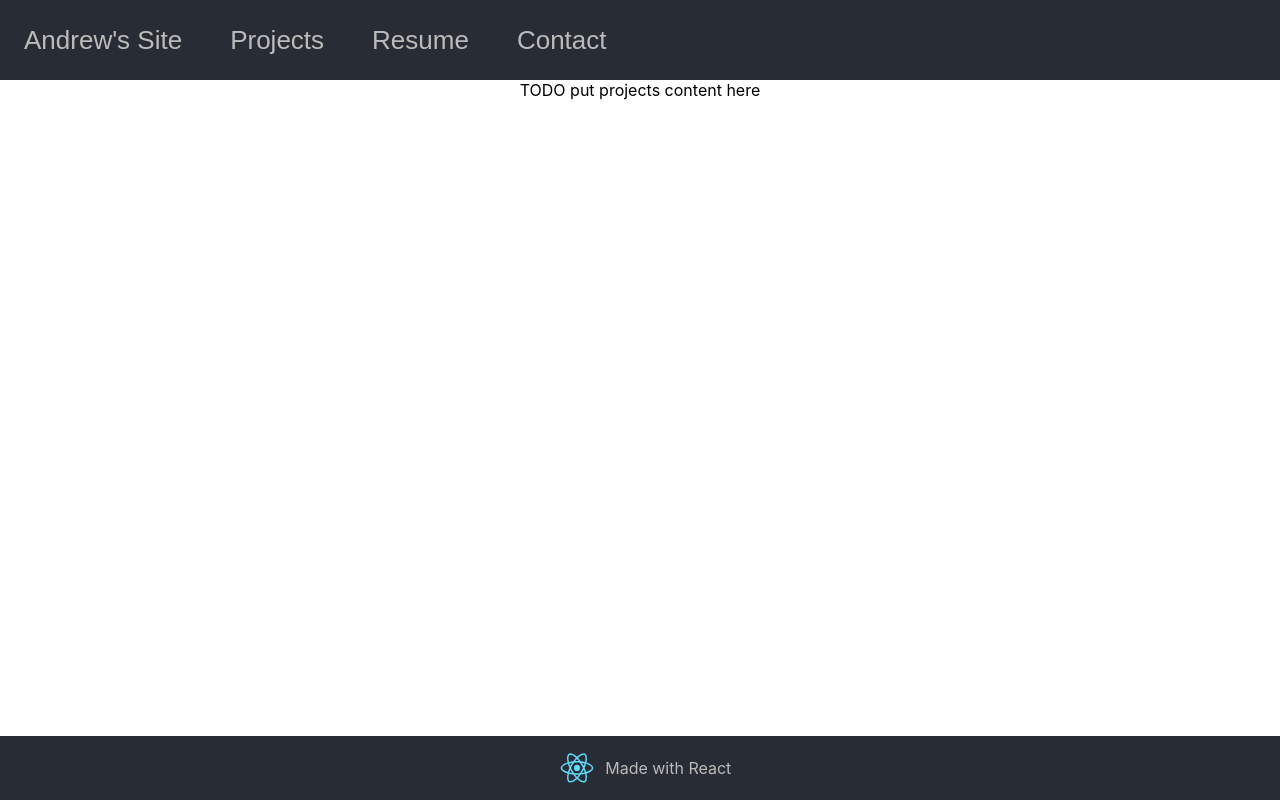
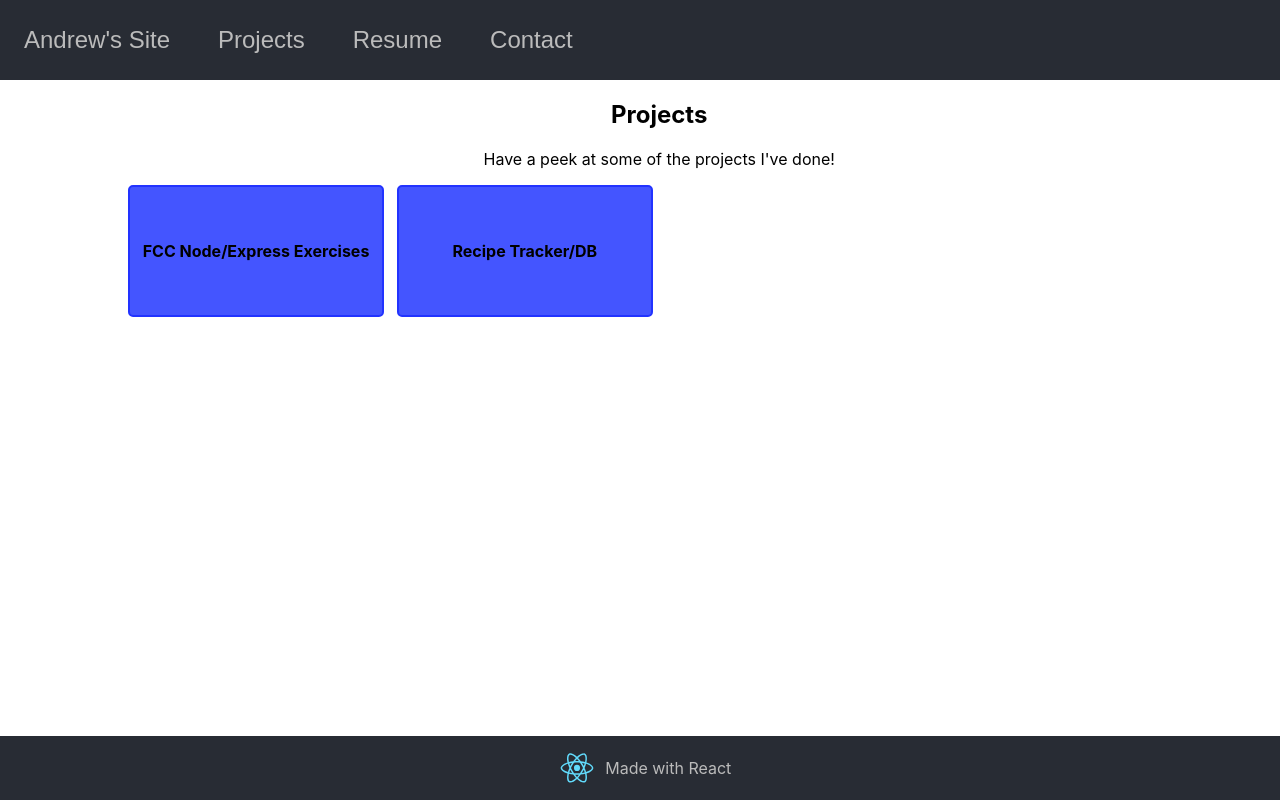
Before and after one commit to andpberr/andpberr.github.io, a React (Create React App) app: page / in a window 1280 px wide. Both pictures are taken after a click on the element "Projects". Built offline with nearby package versions, Linux system fonts and the light colour scheme.

Commit message:
Added some real projects, lorem ipsum, contact info

```diff
--- a/src/App.js
+++ b/src/App.js
@@ -48,7 +48,9 @@ class App extends React.Component {
           resuClick={this.resuClickHandler.bind(this)}
 
         />
-        <MainContent view={this.state.page} />
+        <div id="main-container">
+          <MainContent view={this.state.page} />
+        </div>
         <Footer />
       </div>
     );
--- a/src/App.scss
+++ b/src/App.scss
@@ -1,7 +1,9 @@
 $dark-bg: #282c34;
 $lite-fg: #bbb;
+$header-height: 10vh;
 
 .App {
+  display:flex;
   text-align: center;
 }
 
@@ -12,16 +14,18 @@ $lite-fg: #bbb;
 
 .App-header {
   background-color: $dark-bg;
-  min-height: 10vh;
+  min-height: $header-height;
   display: flex;
   flex-direction: row;
   align-items: left;
   justify-content: left;
-  font-size: calc(10px + 2vmin);
+  //font-size: calc(10px + 2vmin);
+  font-size: 3vmin;
   color: white;
-  position: relative;
+  position: fixed;
   top: 0px;
   width: 100%;
+  height: 5vmin;
 }
 
 .navlink {
@@ -54,48 +58,48 @@ $lite-fg: #bbb;
   flex-direction: row;
   align-items: center;
   justify-content: center;
-  position: absolute;
+  position: fixed;
   bottom: 0px;
   width: 100%;
   color: $lite-fg;
 }
 
-#project-list {
-  background-color: $dark-bg;
-  color: $lite-fg;
+pre {
+  display: inline-block;
+  background-color:#ddd;
+  padding:6px;
+  border-radius:4px;
 }
 
-#project-list-container {
-  float:left;
-  position:relative;
+#main-container {
+  display:flex;
+  margin-top: $header-height;
+  margin-left: 10vw;
+  margin-right: 10vw;
+  width:100%;
+  flex-direction:column;
 }
 
-#project-list-container .dropdown-content {
-  display:none;
-  visibility: hidden;
-  background-color: $dark-bg;
-  color: $lite-fg;
-  position:absolute;
-  z-index:1;
-  min-width:230px;
-  bottom:0px;
-
+.project-listing {
+  display: grid;
+  grid-template-columns: 20vw 20vw 20vw 20vw;
+  column-gap: 1vw;
+  row-gap: 1vw;
 }
 
-#project-list-container .dropdown-content .project{
-  position: absolute;
-  float: none;
-  padding: 5px;
-  display:block;
-  font-size:  calc(2px + 2vmin);;
-  text-align: left;
-  background-color: $dark-bg;
-  color: $lite-fg;
-  left:0px;
-  top:0px;
+.project-entry {
+  display:flex;
+  justify-content: center;
+  flex-direction: column;
+  height: 10vw;
+  border: 2px solid #2233ff;
+  border-radius: 5px;
+  background-color: #4455ff;
+  color: black;
+  text-decoration: none;
+  font-weight: bold;
 }
 
-#project-list-container:hover .dropdown-content {
-  display: block;
-  visibility: visible;
+.project-entry:hover {
+  background-color: #6677ff;
 }
--- a/src/Components/Contents/Contact.js
+++ b/src/Components/Contents/Contact.js
@@ -4,7 +4,16 @@ class Contact extends React.Component {
 
     render() {
         return (
-            <div>TODO put contact content here</div>
+            <div>
+                <h2>Contact Me!</h2>
+                <p>
+                    If you would like to make contact, I can be reached via my personal email, &nbsp;
+                        <pre>`${'{'}first_name{'}'}`</pre>dot<pre>`${'{'}last_name + '9' + '1'{'}'}`</pre>at gmail.com.
+                </p>
+                <p>
+                    You can also find me on <a target="_blank" rel="noopener noreferrer" href="http://www.linkedin.com/in/andrew-p-berry">LinkedIn</a>.
+                </p>
+            </div>
         );
     }
 }
--- a/src/Components/Contents/Home.js
+++ b/src/Components/Contents/Home.js
@@ -4,7 +4,30 @@ class Home extends React.Component {
 
     render() {
         return (
-            <div>TODO put home content here</div>
+            <div>
+                <h2>Hello World!</h2>
+                <p>My name is Andrew Berry and this is my site.
+                    Lorem ipsum dolor sit amet,
+                    consectetur adipiscing elit,
+                    sed do eiusmod tempor incididunt ut labore et dolore magna aliqua.
+                    Ut enim ad minim veniam,
+                    quis nostrud exercitation ullamco laboris nisi ut aliquip ex ea commodo consequat.
+                    Duis aute irure dolor in reprehenderit in voluptate velit esse cillum dolore eu fugiat nulla pariatur.
+                    Excepteur sint occaecat cupidatat non proident,
+                    sunt in culpa qui officia deserunt mollit anim id est laborum.
+                </p>
+
+                <p>
+                    Lorem ipsum dolor sit amet,
+                    consectetur adipiscing elit,
+                    sed do eiusmod tempor incididunt ut labore et dolore magna aliqua.
+                    Ut enim ad minim veniam,
+                    quis nostrud exercitation ullamco laboris nisi ut aliquip ex ea commodo consequat.
+                    Duis aute irure dolor in reprehenderit in voluptate velit esse cillum dolore eu fugiat nulla pariatur.
+                    Excepteur sint occaecat cupidatat non proident,
+                    sunt in culpa qui officia deserunt mollit anim id est laborum.
+                </p>
+            </div>
         );
     }
 }
--- a/src/Components/Contents/Projects.js
+++ b/src/Components/Contents/Projects.js
@@ -1,10 +1,29 @@
 import React from 'react';
 
 class Project extends React.Component {
+    constructor(props) {
+        super(props);
+
+        this.projects = [
+            {name:"FCC Node/Express Exercises", link:"https://reinvented-rust-english.glitch.me/"},
+            {name:"Recipe Tracker/DB", link:"/recipes"},
+        ];
+    }
 
     render() {
+        const projDivs = this.projects.map(p=>{
+            return (
+                <a className="project-entry" href={p.link}>{p.name}</a>
+            );
+        });
         return (
-            <div>TODO put projects content here</div>
+            <div>
+                <h2>Projects</h2>
+                <p>Have a peek at some of the projects I've done!</p>
+                <div className="project-listing">
+                    {projDivs}
+                </div>
+            </div>
         );
     }
 }
```
